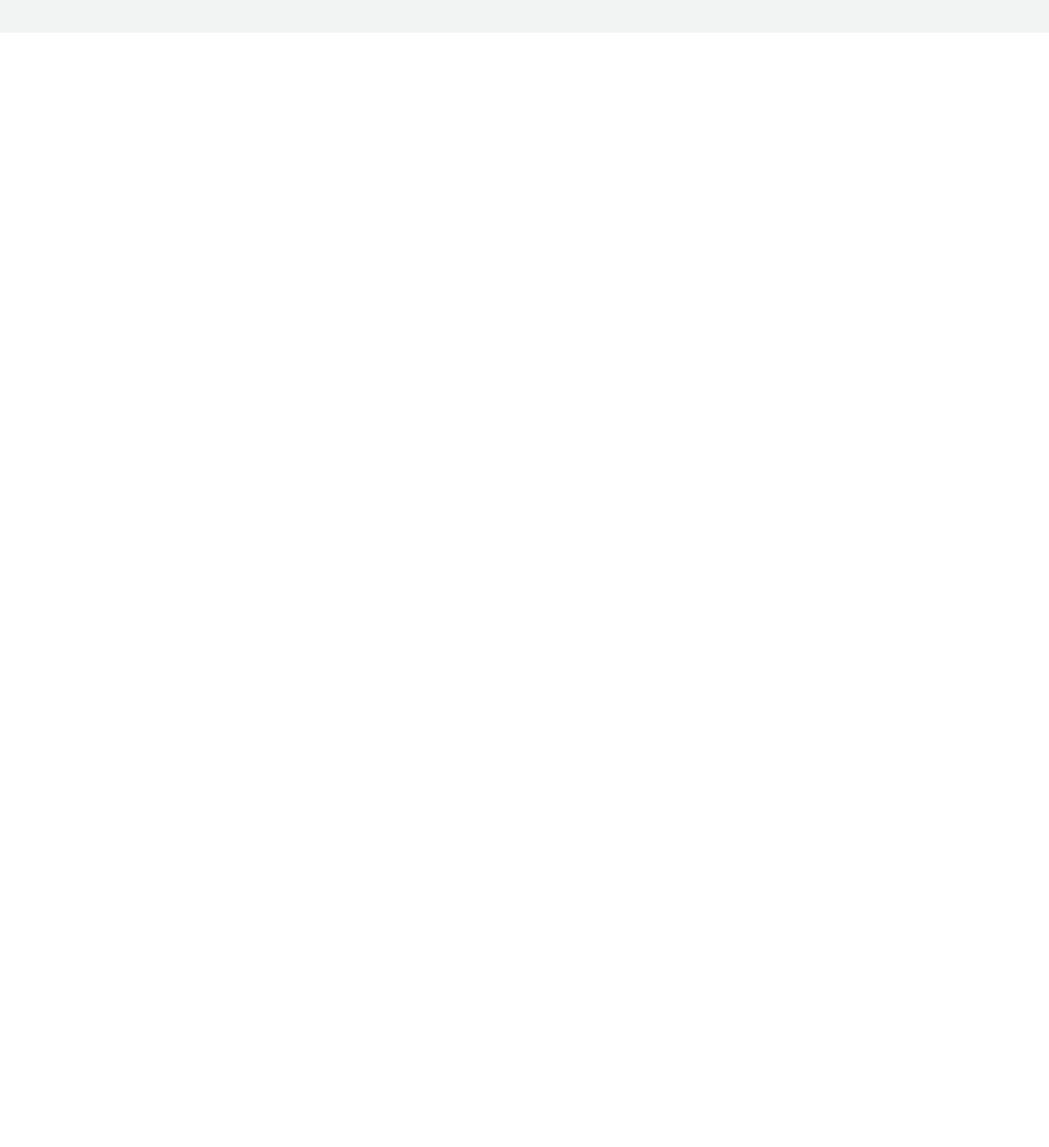
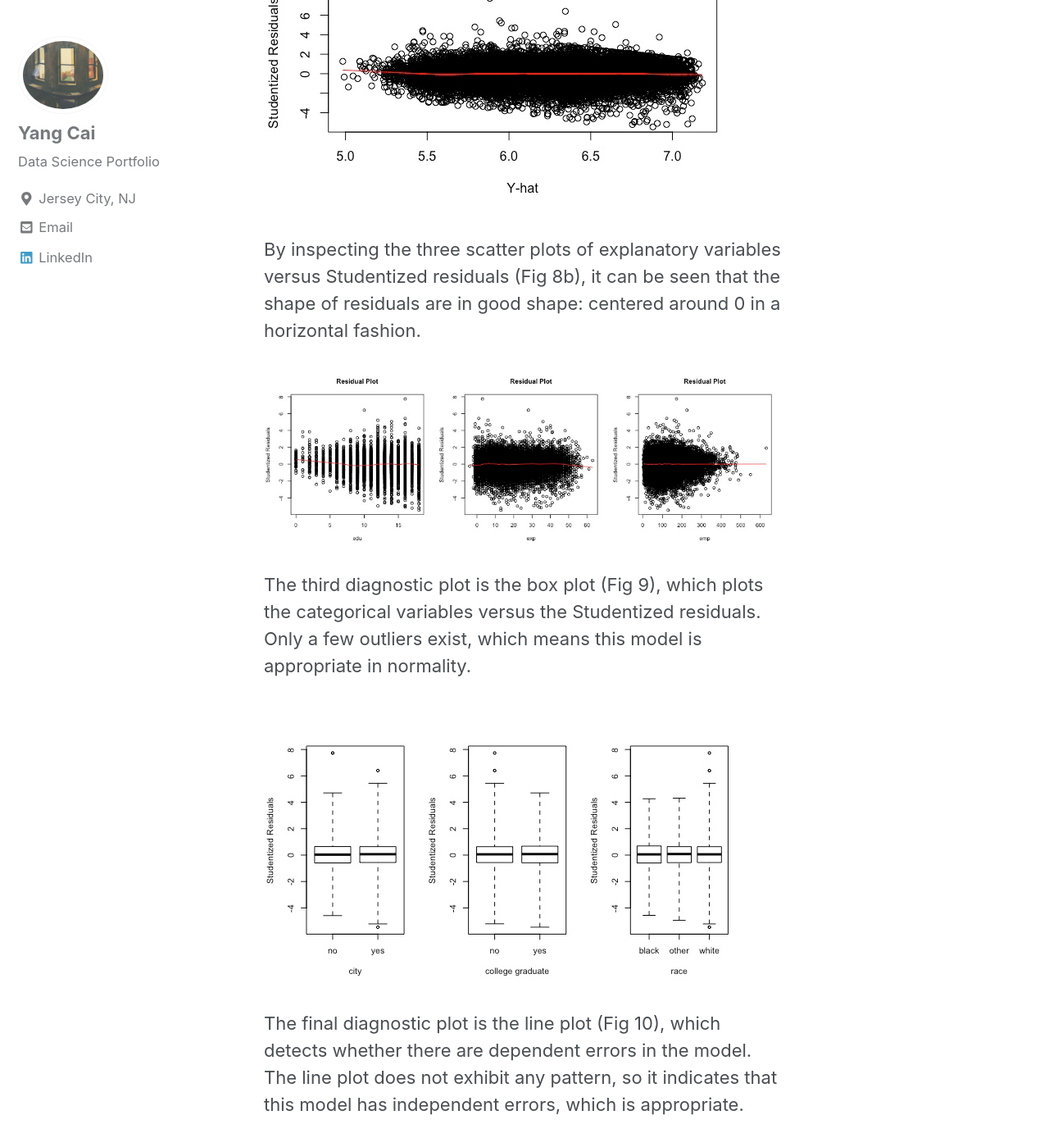
Before and after one commit to ladyissy/ladyissy.github.io, a Jekyll site: the page built from _posts/2018-07-14-linear.md, in a window 1280 px wide and 1400 px high, scrolled down 11774 px. Shown: the whole window at 82% size. Built offline with Jekyll 4.4.1, drawn with Linux system fonts in a browser that asks for light colours; nearby versions of some CDN libraries; formulas are drawn with MathJax 3; before the commit the page ends 11814 px from its top, so only the background shows below that; some of the changed text lies outside the part shown.

Commit message:
commit 19

````diff
--- a/_posts/2018-07-14-linear.md
+++ b/_posts/2018-07-14-linear.md
@@ -158,7 +158,7 @@ linearity, which suggests that the error distribution is not normal. Therefore,
 transformation of wage should be performed. After adjusting the model, the qq plot (Fig
 6b) seems more linear than before.
 <img src="{{ site.url }}{{ site.baseurl }}/images/linear/qqplot_model1.jpeg">
-<img src="{{ site.url }}{{ site.baseurl }}/images/linear/qqplot_model2.jpeg">
+<img src="{{ site.url }}{{ site.baseurl }}/images/linear/model2_qqplot.jpeg">
 
 An interaction between edu and race is used in model. This is because the scatter plot
 (Fig 3a and Fig 3b) shows a relationship between edu and race: as years of education
@@ -196,6 +196,38 @@ edu:raceother 0.409206
 edu:racewhite 0.368304
 ```
 *b. Diagnostics and Model Validation*
+
 There are four kinds of plots used in this diagnostic process: qq plot, residual plot, box
 plot and line plot. The first one used is the qq plot (Fig 7), which looks like the qq plot
 after the log transformation and the linearity is acceptable.
+
+<img src="{{ site.url }}{{ site.baseurl }}/images/linear/qqplot_model5.jpeg">
+
+The second kind of diagnostic plot used is residual plot, which can be categorized into two
+section: one is fitted y value versus Studentized residuals, and the other is explanatory
+variable versus Studentized residuals. The residual plot of y hat versus Studentized residuals
+(Fig 8a) seems appropriate because the residuals fall within a horizontal band centered around
+0.
+
+<img src="{{ site.url }}{{ site.baseurl }}/images/linear/resplot_yhat.jpeg">
+
+By inspecting the three scatter plots of explanatory variables versus Studentized residuals
+(Fig 8b), it can be seen that the shape of residuals are in good shape: centered around 0 in a
+horizontal fashion.
+
+<img src="{{ site.url }}{{ site.baseurl }}/images/linear/rplot_x.jpeg">
+
+The third diagnostic plot is the box plot (Fig 9), which plots the categorical variables
+versus the Studentized residuals. Only a few outliers exist, which means this model is
+appropriate in normality.
+
+<img src="{{ site.url }}{{ site.baseurl }}/images/linear/boxplot.jpeg">
+
+The final diagnostic plot is the line plot (Fig 10), which detects whether there are
+dependent errors in the model. The line plot does not exhibit any pattern, so it indicates
+that this model has independent errors, which is appropriate.
+
+<img src="{{ site.url }}{{ site.baseurl }}/images/linear/lineplot.jpeg">
+
+The MSE of the final model is 0.26, and the computed MSPR is 0.263, which is fairly close
+to MSE, a good indication of the predictive ability of the model.
````
Also changed, not shown: images/linear/boxplot.jpeg (added), images/linear/lineplot.jpeg (added), images/linear/qqplot_model5.jpeg (added), images/linear/resplot_yhat.jpeg (added), images/linear/rplot_x.jpeg (added).
